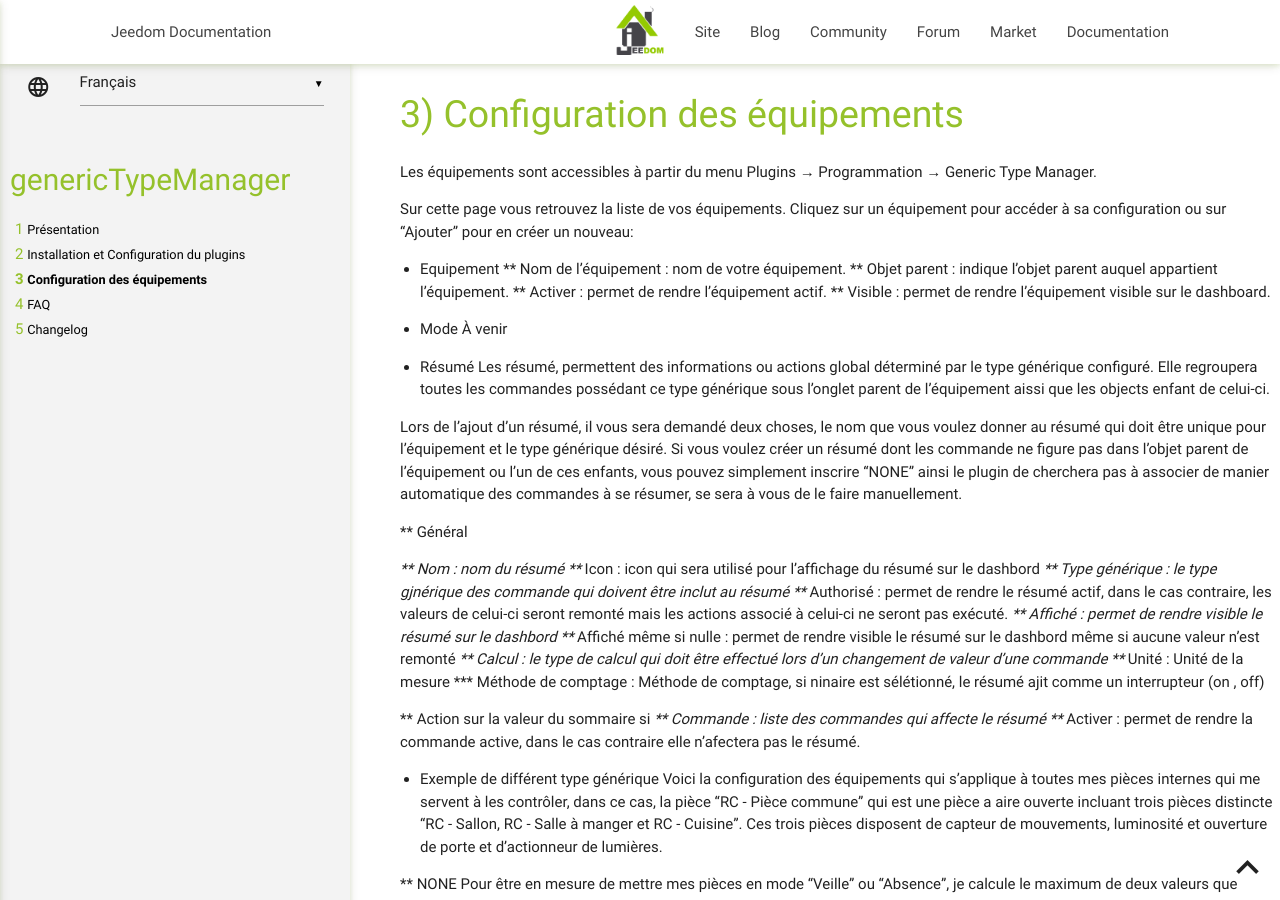
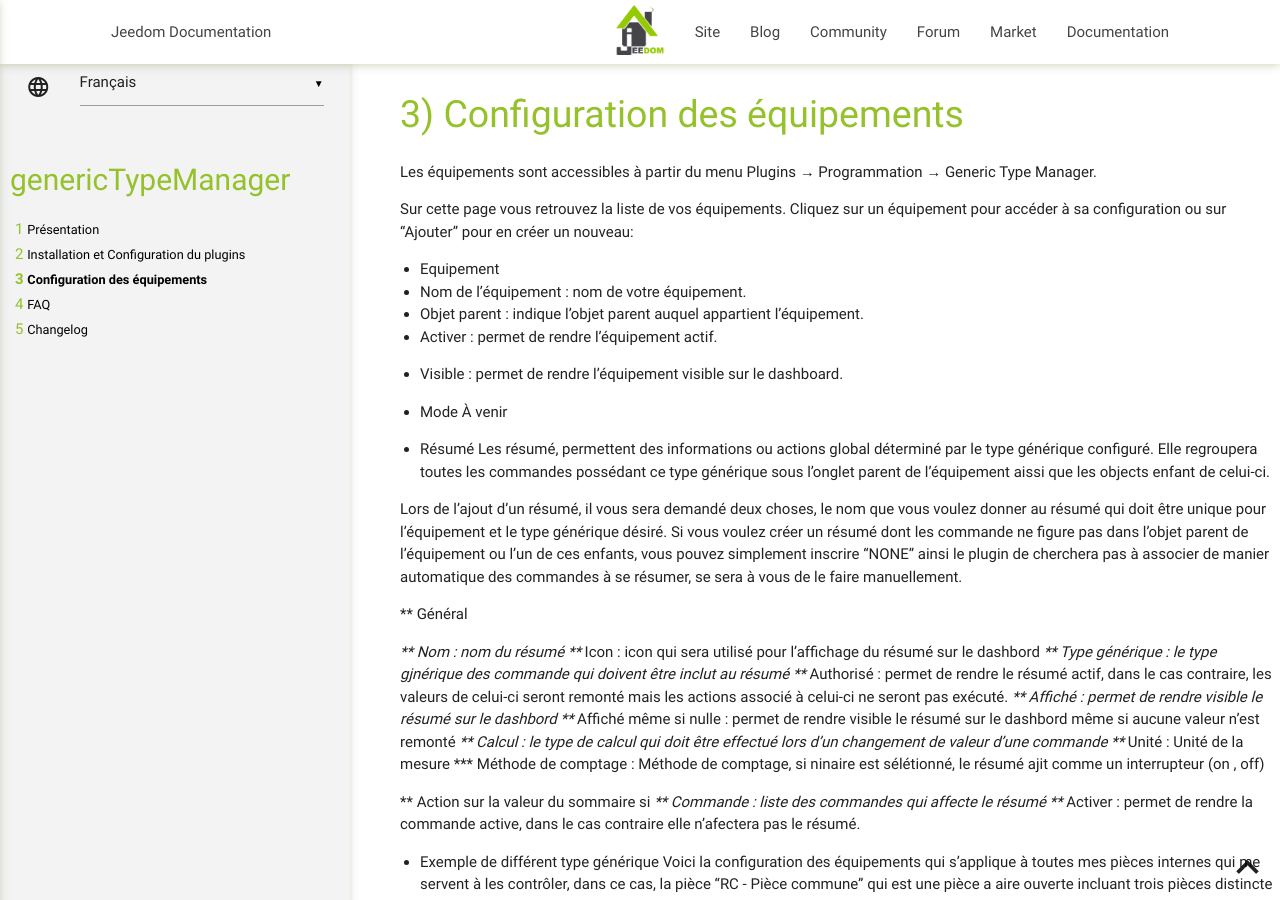
Before and after one commit to fobsoft/jeedom-plugins-documentation, a Jekyll site: the page built from genericTypeManager/fr_FR/index.md, in a window 1280 px wide and 900 px high, scrolled down 1621 px. Built offline with Jekyll 4.4.1, drawn with Linux system fonts in a browser that asks for light colours.

```diff
--- a/genericTypeManager/fr_FR/index.md
+++ b/genericTypeManager/fr_FR/index.md
@@ -43,10 +43,10 @@ Les équipements sont accessibles à partir du menu Plugins → Programmation
 Sur cette page vous retrouvez la liste de vos équipements. Cliquez sur un équipement pour accéder à sa configuration ou sur "Ajouter" pour en créer un nouveau:
 
 * Equipement
-**  Nom de l'équipement : nom de votre équipement.
-**  Objet parent : indique l’objet parent auquel appartient l’équipement.
-**  Activer : permet de rendre l’équipement actif.
-**  Visible : permet de rendre l’équipement visible sur le dashboard.
+-  Nom de l'équipement : nom de votre équipement.
+-  Objet parent : indique l’objet parent auquel appartient l’équipement.
+-  Activer : permet de rendre l’équipement actif.
+-  Visible : permet de rendre l’équipement visible sur le dashboard.
 
 * Mode
 À venir
```
